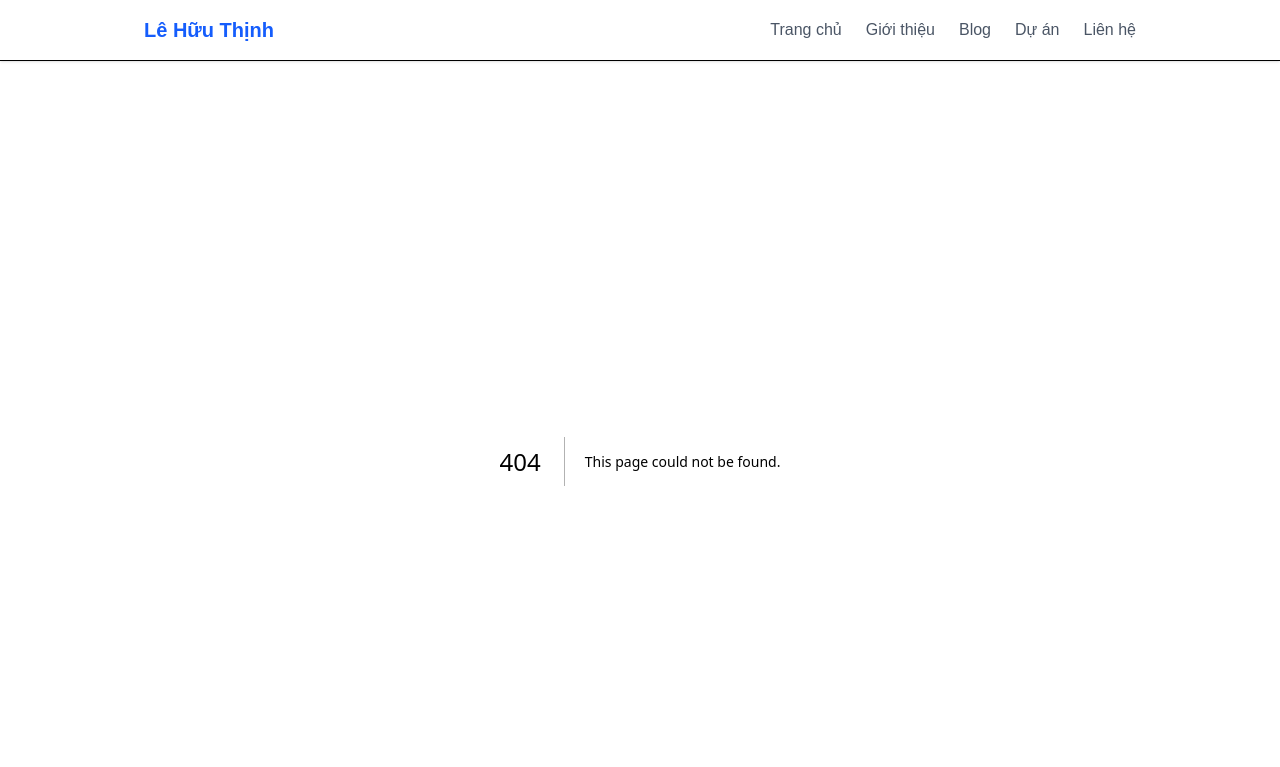
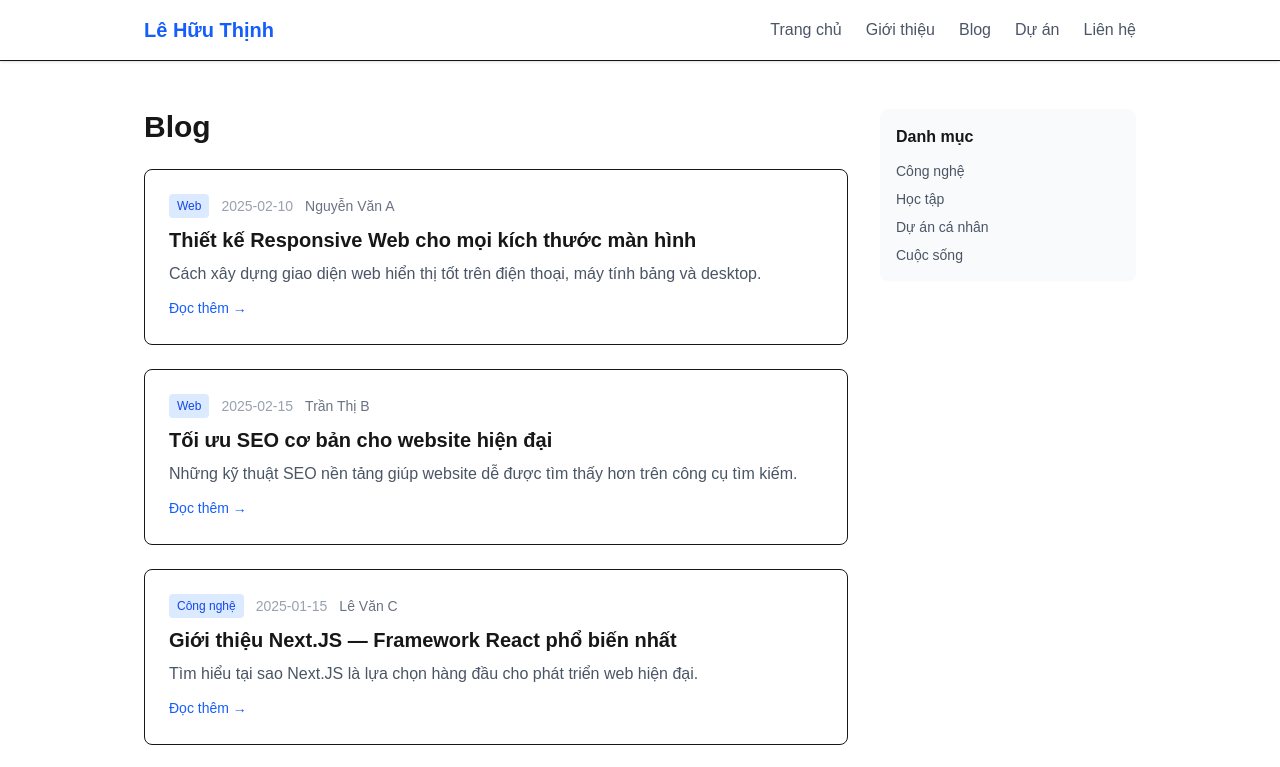
Before and after one commit to LeHuuThinh/ctk46b-lab01, a Next.js app: page /blog in a window 1280 px wide. Before the commit this address had no page. Shown: the top 767 px of the page. Built offline with nearby package versions, Linux system fonts and the light colour scheme.

Commit message:
feat: thêm blog với dynamic routes và mock data

```diff
--- /dev/null
+++ b/src/app/blog/[slug]/page.tsx
@@ -0,0 +1,42 @@
+import Link from "next/link";
+import { notFound } from "next/navigation";
+import { getPostBySlug, posts } from "@/data/posts";
+interface BlogPostPageProps {
+  params: Promise<{ slug: string }>;
+}
+export default async function BlogPostPage({ params }: BlogPostPageProps) {
+  const { slug } = await params;
+  const post = getPostBySlug(slug);
+  if (!post) {
+    notFound();
+  }
+  return (
+    <div>
+      <Link
+        href="/blog"
+        className="text-blue-600 hover:underline text-sm mb-6 inline-block"
+      >
+        ← Quay lại danh sách
+      </Link>
+      <article>
+        <div className="flex items-center gap-3 mb-4">
+          <span className="bg-blue-100 text-blue-700 text-xs px-2 py-1 rounded">
+            {post.category}
+          </span>
+          <span className="text-sm text-gray-400">{post.date}</span>
+          <span className="text-sm text-gray-400">•</span>
+          <span className="text-sm text-gray-600 font-medium">{post.author}</span>
+        </div>
+        <h1 className="text-3xl font-bold mb-6">{post.title}</h1>
+        <div className="prose max-w-none text-gray-700 whitespace-pre-line">
+          {post.content}
+        </div>
+      </article>
+    </div>
+  );
+}
+export async function generateStaticParams() {
+  return posts.map((post) => ({
+    slug: post.slug,
+  }));
+}
--- /dev/null
+++ b/src/app/blog/page.tsx
@@ -0,0 +1,43 @@
+import Link from "next/link";
+import { posts } from "@/data/posts";
+export default function BlogPage() {
+  return (
+    <div>
+      <h1 className="text-3xl font-bold mb-6">Blog</h1>
+      <div className="space-y-6">
+        {posts.map((post) => (
+          <article
+            key={post.slug}
+            className="border rounded-lg p-6 hover:shadow-md transition-shadow"
+          >
+            <div className="flex items-center gap-3 mb-2">
+              <span
+                className="bg-blue-100 text-blue-700 text-xs px-2 py-1
+rounded"
+              >
+                {post.category}
+              </span>
+              <span className="text-sm text-gray-400">{post.date}</span>
+              <span className="text-sm text-gray-500 font-medium">{post.author}</span>
+            </div>
+            <Link href={`/blog/${post.slug}`}>
+              <h2
+                className="text-xl font-semibold mb-2 hover:text-blue-600
+transition-colors"
+              >
+                {post.title}
+              </h2>
+            </Link>
+            <p className="text-gray-600">{post.excerpt}</p>
+            <Link
+              href={`/blog/${post.slug}`}
+              className="inline-block mt-3 text-blue-600 text-sm hover:underline"
+            >
+              Đọc thêm →
+            </Link>
+          </article>
+        ))}
+      </div>
+    </div>
+  );
+}
--- /dev/null
+++ b/src/data/posts.ts
@@ -0,0 +1,107 @@
+export interface Post {
+  slug: string;
+  title: string;
+  excerpt: string;
+  content: string;
+  date: string;
+  category: string;
+  author: string;
+}
+export const posts: Post[] = [
+  {
+    slug: "thiet-ke-responsive-web",
+    title: "Thiết kế Responsive Web cho mọi kích thước màn hình",
+    excerpt:
+      "Cách xây dựng giao diện web hiển thị tốt trên điện thoại, máy tính bảng và desktop.",
+    content: `Responsive Web Design giúp trang web tự động thích nghi với nhiều kích thước màn hình khác nhau.
+  Một số nguyên tắc quan trọng:
+  - Sử dụng layout linh hoạt với Flexbox và CSS Grid
+  - Thiết kế mobile-first
+  - Dùng media query để tinh chỉnh giao diện
+  - Ảnh và font cần co giãn hợp lý
+  - Tránh các phần tử cố định gây vỡ layout
+
+  Khi làm web hiện đại, responsive là yêu cầu gần như bắt buộc để cải thiện trải nghiệm người dùng.`,
+    date: "2025-02-10",
+    category: "Web",
+    author: "Nguyễn Văn A",
+  },
+  {
+    slug: "toi-uu-seo-cho-website",
+    title: "Tối ưu SEO cơ bản cho website hiện đại",
+    excerpt:
+      "Những kỹ thuật SEO nền tảng giúp website dễ được tìm thấy hơn trên công cụ tìm kiếm.",
+    content: `SEO là quá trình tối ưu website để tăng khả năng xuất hiện trên các công cụ tìm kiếm.
+  Một số bước cơ bản:
+  - Đặt tiêu đề và mô tả trang rõ ràng
+  - Sử dụng thẻ heading hợp lý
+  - Tối ưu tốc độ tải trang
+  - Đảm bảo nội dung có cấu trúc dễ đọc
+  - Dùng đường dẫn thân thiện với người dùng
+  - Thêm metadata phù hợp cho từng trang
+
+  Một website đẹp thôi chưa đủ, mà còn cần được tối ưu để người dùng và công cụ tìm kiếm dễ tiếp cận.`,
+    date: "2025-02-15",
+    category: "Web",
+    author: "Trần Thị B",
+  },
+  {
+    slug: "gioi-thieu-nextjs",
+    title: "Giới thiệu Next.JS — Framework React phổ biến nhất",
+    excerpt:
+      "Tìm hiểu tại sao Next.JS là lựa chọn hàng đầu cho phát triển web hiện đại.",
+    content: `Next.JS là một React framework mạnh mẽ được phát triển bởi Vercel.
+ Nó cung cấp nhiều tính năng quan trọng như Server-Side Rendering (SSR),
+ Static Site Generation (SSG), và App Router.
+ Một số ưu điểm nổi bật của Next.JS:
+ - Routing tự động dựa trên cấu trúc thư mục
+ - Hỗ trợ Server Components và Client Components
+ - Tối ưu hóa hình ảnh, font, và scripts tự động
+ - API Routes tích hợp
+ - Hỗ trợ TypeScript sẵn có`,
+    date: "2025-01-15",
+    category: "Công nghệ",
+    author: "Lê Văn C",
+  },
+  {
+    slug: "hoc-tailwind-css",
+    title: "Tailwind CSS — Cách tiếp cận mới cho CSS",
+    excerpt:
+      "Khám phá phương pháp utility-first CSS và tại sao nó thay đổi cách viết CSS.",
+    content: `Tailwind CSS là một utility-first CSS framework, nghĩa là thay vì viết
+ CSS tùy chỉnh, bạn sử dụng các class tiện ích có sẵn để xây dựng giao diện.
+ Ví dụ, thay vì viết:
+ .card { padding: 16px; border-radius: 8px; box-shadow: 0 2px 4px
+rgba(0,0,0,0.1); }
+Bạn viết trực tiếp trong HTML:
+ <div class="p-4 rounded-lg shadow-md">...</div>
+ Ưu điểm:
+ - Không cần đặt tên class
+ - Không cần chuyển qua lại giữa file HTML và CSS
+ - File CSS cuối cùng rất nhỏ (chỉ chứa class đã dùng)`,
+    date: "2025-01-20",
+    category: "Công nghệ",
+    author: "Phạm Thị D",
+  },
+  {
+    slug: "kinh-nghiem-hoc-lap-trinh",
+    title: "Chia sẻ kinh nghiệm tự học lập trình hiệu quả",
+    excerpt: "Những bài học rút ra sau 3 năm tự học lập trình ở đại học.",
+    content: `Sau 3 năm học tập và thực hành lập trình, tôi rút ra một số kinh
+ nghiệm quan trọng:
+ 1. Thực hành nhiều hơn đọc lý thuyết
+ Lập trình là kỹ năng thực hành. Đọc sách và xem video chỉ chiếm 30%,
+ 70% còn lại là viết code.
+ 2. Xây dựng dự án thực tế
+ Không gì tốt hơn việc xây dựng một sản phẩm thực tế để học.
+ Hãy bắt đầu từ những dự án nhỏ và tăng dần độ phức tạp.
+ 3. Tham gia cộng đồng
+ Tham gia các cộng đồng lập trình để học hỏi và chia sẻ kinh nghiệm.`,
+    date: "2025-02-01",
+    category: "Học tập",
+    author: "Hoàng Văn E",
+  },
+];
+export function getPostBySlug(slug: string): Post | undefined {
+  return posts.find((post) => post.slug === slug);
+}
```
